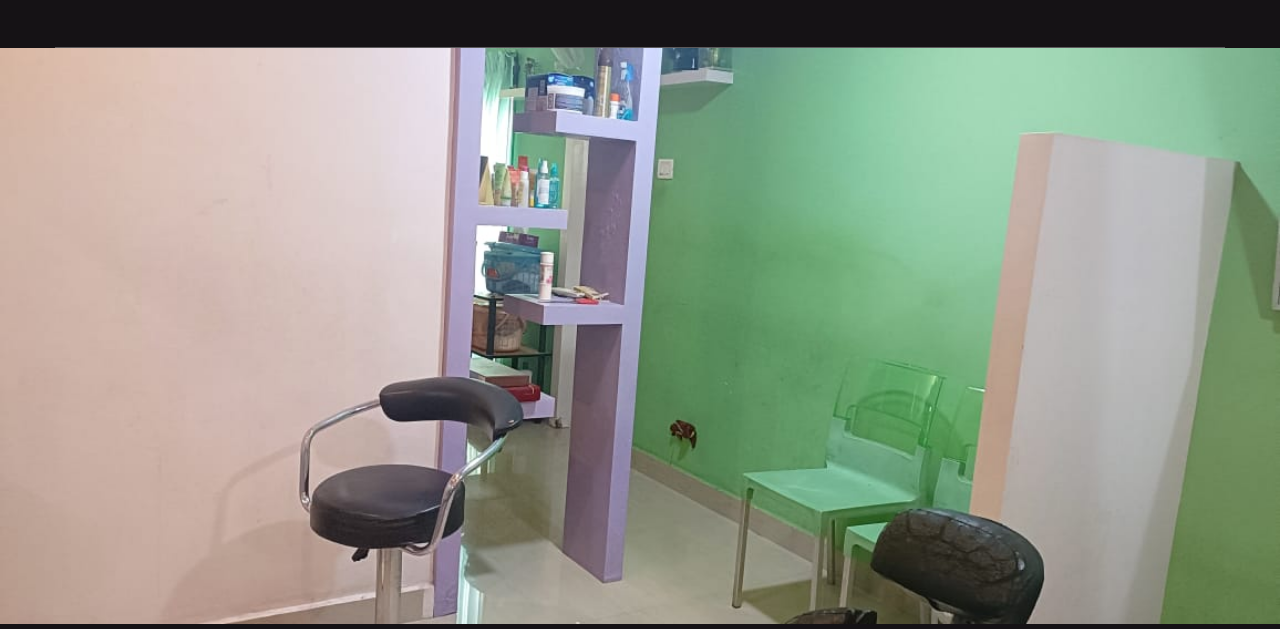
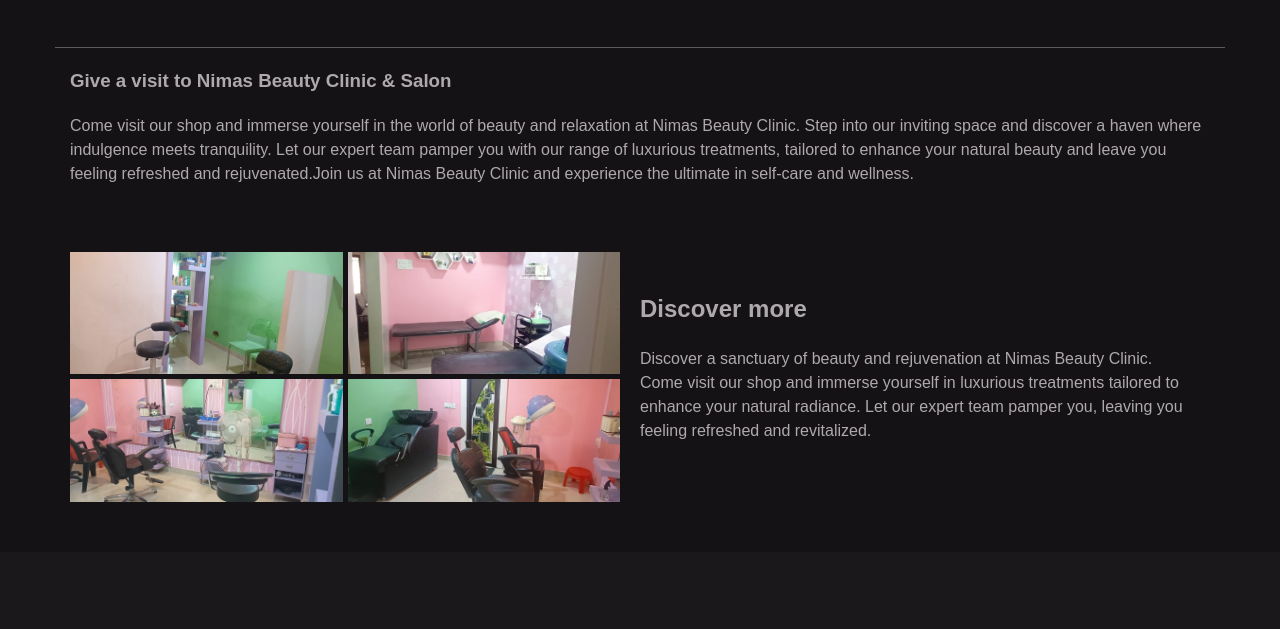
Before and after one commit to shahil-mohammed-ms/nimas-beauty-clinic, a plain HTML site: page gallery.html in a window 1280 px wide. Shown: the part 92-721 px from the top of the page. Drawn offline with Linux system fonts and the light colour scheme.

Commit message:
Update gallery.html

```diff
--- a/gallery.html
+++ b/gallery.html
@@ -25,52 +25,64 @@
     <![endif]-->
   </head>
   <style>
-    /* .gallery {
+  .container-gallery {
+    max-width: 1200px;
+    margin: 0 auto;
     display: flex;
     flex-wrap: wrap;
-    justify-content: space-between;
-    margin: -5px;
+    margin-top: 50px;
+    margin-bottom: 50px;
 }
 
-  .gallery-item {
-    flex: 0 0 calc(20% - 10px);
-    margin: 5px;
+.gallery {
+    flex: 1;
+    display: grid;
+    grid-template-columns: repeat(auto-fit, minmax(200px, 1fr));
+    grid-gap: 5px;
 }
 
-  .gallery-item img {
-    width: 100%;
-    height: auto;
-    display: block;
-  } */
-    .gallery {
-      display: grid;
-      grid-template-columns: repeat(auto-fill, minmax(100%, 1fr));
-      grid-gap: 10px;
+.image-container {
+    position: relative;
+    overflow: hidden;
+
 }
 
-    .gallery-item {
+.image-container img {
     width: 100%;
     height: auto;
     display: block;
 }
 
-    /* Specific styling for the portrait image */
-    .portrait {
-      grid-column: span 2; /* Span 2 columns */
+.image-container::after {
+    content: '';
+    position: absolute;
+    top: 0;
+    left: 0;
+    width: 100%;
+    height: 100%;
+    background-color: rgba(0, 0, 0, 0.5); /* Black shade */
+    opacity: 0;
+    transition: opacity 0.3s ease;
 }
 
-    /* Specific styling for the landscape images */
-    .landscape {
-      grid-column: span 1; /* Span 1 column */
+.image-container:hover::after {
+    opacity: 1;
 }
 
-    /* Styling for the fourth image outside the main gallery */
-    .extra-image {
-      width: 100%; /* Adjust width as needed */
-      height: auto;
-      display: block;
-      margin-top: 20px; /* Adjust margin as needed */
+.content {
+    flex: 1;
+    padding: 20px;
 }
+
+@media screen and (max-width: 768px) {
+    .container-gallery {
+        flex-direction: column;
+    }
+    .gallery, .content {
+        width: 100%;
+    }
+}
+
   </style>
 
   <body>
@@ -107,8 +119,42 @@
           <div class="mobile-navigation"></div>
         </div>
       </header>
+      <div class="container">
+        <h3 class="slider-subtitle">Give a visit to Nimas Beauty Clinic & Salon</h3>
+						<p>Come visit our shop and immerse yourself in the world of beauty and relaxation at Nimas Beauty Clinic.
+              Step into our inviting space and discover a haven where indulgence meets tranquility. Let our expert team pamper you
+               with our range of luxurious treatments, tailored to enhance your natural beauty and leave you feeling refreshed and rejuvenated.Join us at Nimas Beauty Clinic and experience the ultimate in self-care and wellness.</p>
+      </div>
 
-      <!-- <main class="main-content"> -->
+
+      <div class="container">
+        <div class="container-gallery">
+          <div class="gallery">
+            <div class="image-container">
+              <img src="images/gallery1.jpg" alt="Gallery Image 1" />
+            </div>
+            <div class="image-container">
+              <img src="images/gallery2.jpg" alt="Gallery Image 2" />
+            </div>
+            <div class="image-container">
+              <img src="images/gallery3.jpg" alt="Gallery Image 3" />
+            </div>
+            <div class="image-container">
+              <img src="images/gallery4.jpg" alt="Gallery Image 4" />
+            </div>
+          </div>
+          <div class="content">
+            <h2>Discover more</h2>
+            <p>
+              Discover a sanctuary of beauty and rejuvenation at Nimas Beauty Clinic.
+              Come visit our shop and immerse yourself in luxurious treatments tailored to enhance your natural radiance.
+              Let our expert team pamper you, leaving you feeling refreshed and revitalized.</p>
+          </div>
+        </div>
+
+      </div>
+
+
 
       <!-- <div class="gallery">
 					<div><img class="gallery-item" src="images/gallery1.jpg" alt="Landscape 1"></div>
@@ -117,43 +163,6 @@
 					<div><img class="gallery-item" src="images/gallery4.jpg" alt="Portrait 1"></div>
 					<div><img class="gallery-item" src="images/gallery5.jpg" alt="Landscape 4"></div>
 				</div> -->
-      <div class="gallery">
-        <div>
-          <img
-            class="gallery-item landscape"
-            src="images/gallery1.jpg"
-            alt="Landscape 1"
-          />
-        </div>
-        <div>
-          <img
-            class="gallery-item landscape"
-            src="images/gallery2.jpg"
-            alt="Landscape 2"
-          />
-        </div>
-        <div>
-          <img
-            class="gallery-item landscape"
-            src="images/gallery3.jpg"
-            alt="Landscape 3"
-          />
-        </div>
-        <div>
-          <img
-            class="gallery-item portrait"
-            src="images/gallery4.jpg"
-            alt="Portrait 1"
-          />
-        </div>
-      </div>
-
-      <!-- Displaying the fourth image outside the main gallery -->
-      <!-- <div>
-        <img class="extra-image" src="images/gallery5.jpg" alt="Portrait 1" />
-      </div> -->
-
-      <!-- </main> -->
 
       <footer class="site-footer">
         <div class="container">
```
Lines whose indentation alone changed are shown as unchanged.
